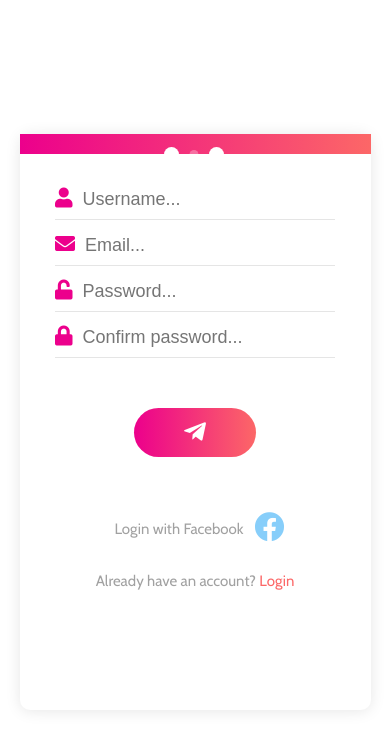
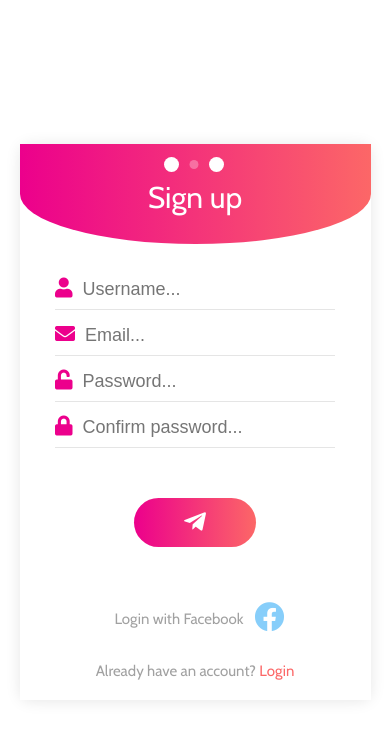
Before and after one commit to cukkiess/cukkiess.github.io, a PHP site: page /signup.html in a window 390 px wide. Shown: the top 750 px of the page. Run offline with PHP 8.4, Linux system fonts and the light colour scheme; some libraries are stand-ins or nearby versions; some web fonts are replaced.

Commit message:
form padding fixed 2

```diff
--- a/indocgi/styles/signup.css
+++ b/indocgi/styles/signup.css
@@ -197,9 +197,6 @@ form{
 
 
 @media screen and (max-width: 700px){
-    .form-container{
-        padding-top: 2rem;
-    }
 
     .form-container::before{
         height: 10rem;
@@ -216,6 +213,12 @@ form{
         box-shadow: none;
     }
 
+    .form-container{
+        padding-top: 10rem;
+        padding-bottom: 0;
+
+    }
+
     .form-container img{
         position: absolute;
         top: 1.3rem;
```
